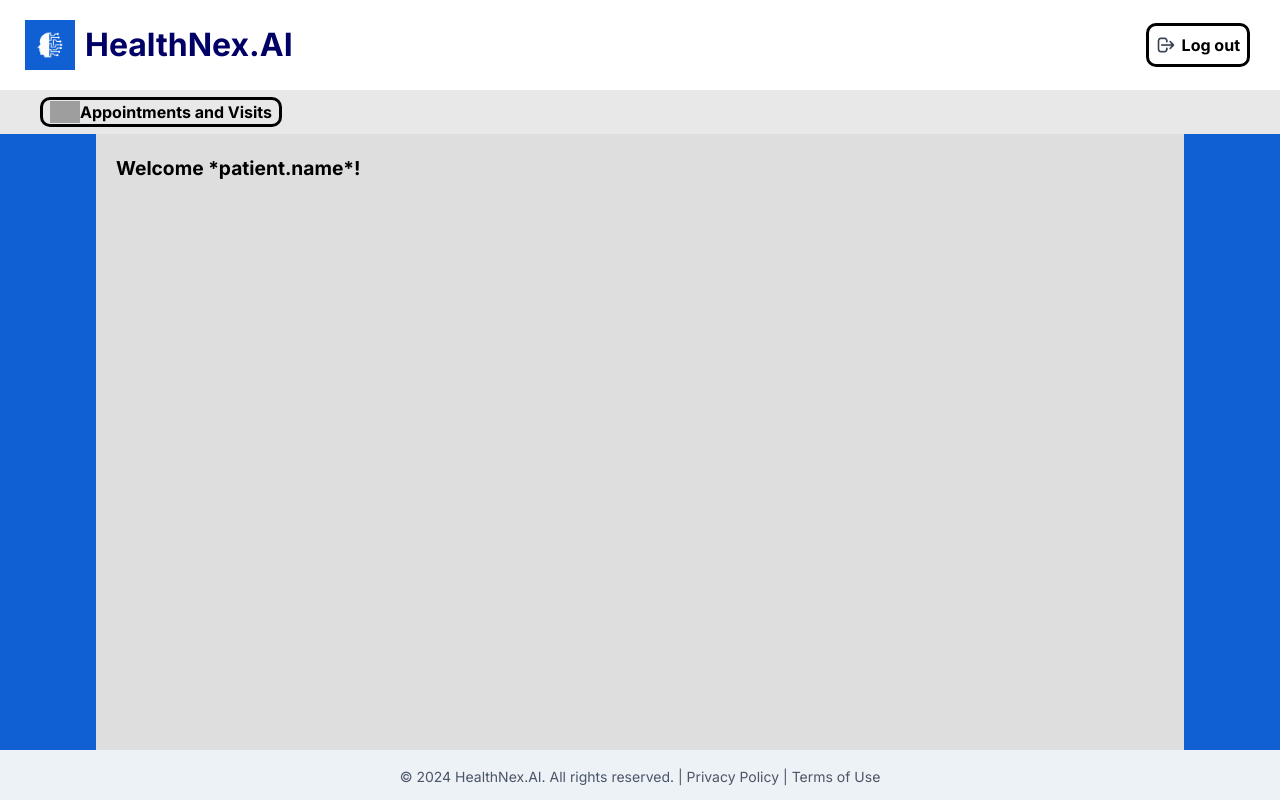
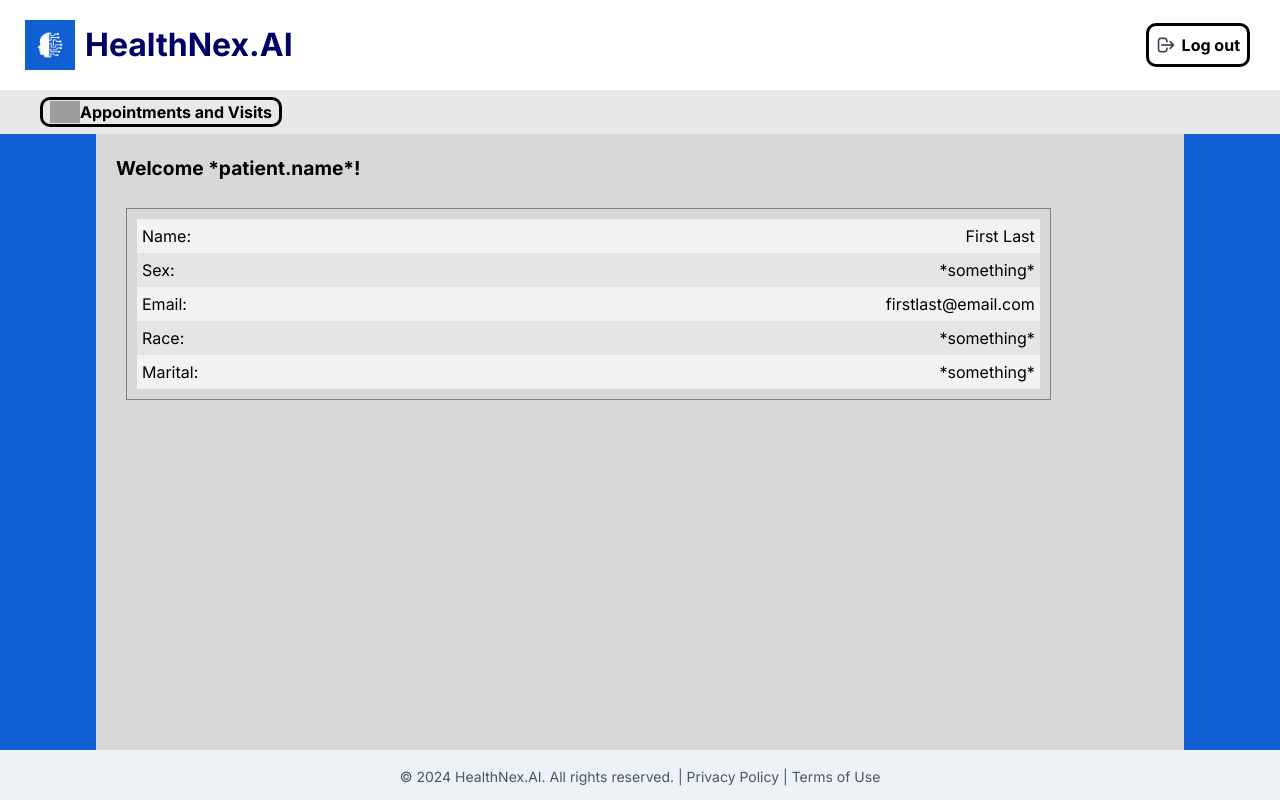
Before and after one commit to rishiguptagit/HealthNex.AI, a Next.js app: page /dashboard in a window 1280 px wide. Built offline with nearby package versions, Linux system fonts and the light colour scheme; grey boxes are pictures that could not be loaded.

Commit message:
Modifying Dashboard design and fixing tables

```diff
--- a/app/dashboard/dashboard.tsx
+++ b/app/dashboard/dashboard.tsx
@@ -1,4 +1,4 @@
-import React, { useState } from "react";
+import React from "react";
 import Link from "next/link";
 
 const panelStyle = {
@@ -99,21 +99,85 @@ export default function PatientDashboard() {
       >
         <div
           style={{
-            backgroundColor: "#dedede",
+            justifyContent: "center",
+            backgroundColor: "#d8d8d8",
             width: "85%",
             height: "100%",
           }}
         >
-          <h1
+          {printWelcome()}
+
+          {/* Interior */}
+          <div
             style={{
-              paddingLeft: "20px",
-              paddingTop: "20px",
-              fontSize: "120%",
-              fontWeight: "bold",
+              width: "85%",
+              marginTop: "25px",
+              marginLeft: "30px",
+              padding: "10px",
+              border: "1px solid",
+              borderColor: "grey",
             }}
           >
-            {" Welcome *patient.name*! "}
-          </h1>
+            <div
+              style={{
+                backgroundColor: "#f2f2f2",
+                display: "flex",
+                justifyContent: "space-between",
+                padding: "5px",
+              }}
+            >
+              <p>Name: </p>
+              <p>First Last</p>
+            </div>
+
+            <div
+              style={{
+                backgroundColor: "#e5e5e5",
+                display: "flex",
+                justifyContent: "space-between",
+                padding: "5px",
+              }}
+            >
+              <p>Sex: </p>
+              <p>*something*</p>
+            </div>
+
+            <div
+              style={{
+                backgroundColor: "#f2f2f2",
+                display: "flex",
+                justifyContent: "space-between",
+                padding: "5px",
+              }}
+            >
+              <p>Email: </p>
+              <p>firstlast@email.com</p>
+            </div>
+
+            <div
+              style={{
+                backgroundColor: "#e5e5e5",
+                display: "flex",
+                justifyContent: "space-between",
+                padding: "5px",
+              }}
+            >
+              <p>Race: </p>
+              <p>*something*</p>
+            </div>
+
+            <div
+              style={{
+                backgroundColor: "#f2f2f2",
+                display: "flex",
+                justifyContent: "space-between",
+                padding: "5px",
+              }}
+            >
+              <p>Marital: </p>
+              <p>*something*</p>
+            </div>
+          </div>
         </div>
 
         {/* Bottom */}
@@ -150,3 +214,18 @@ export default function PatientDashboard() {
     </div>
   );
 }
+
+function printWelcome() {
+  return (
+    <h1
+      style={{
+        paddingLeft: "20px",
+        paddingTop: "20px",
+        fontSize: "120%",
+        fontWeight: "bold",
+      }}
+    >
+      {" Welcome *patient.name*! "}
+    </h1>
+  );
+}
```
Also changed, not shown: 1 other file (tests, documents, lock files or other folders).
